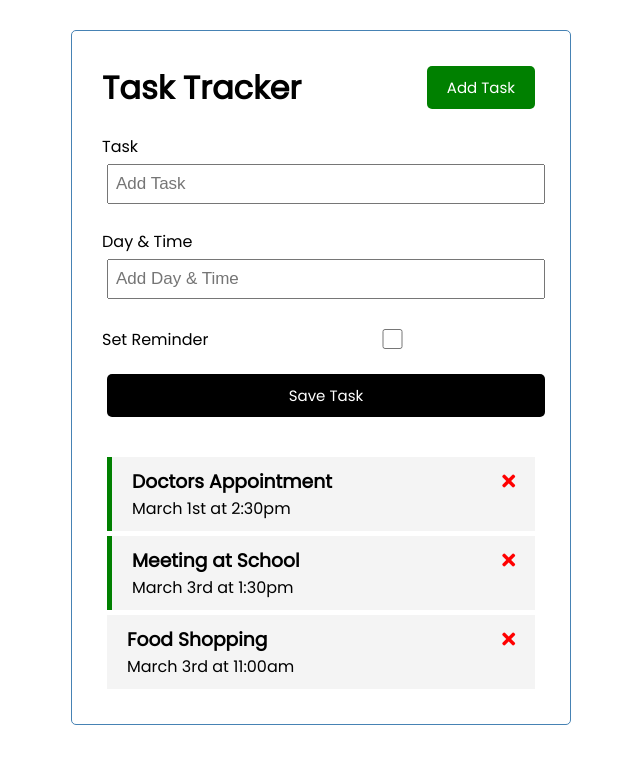
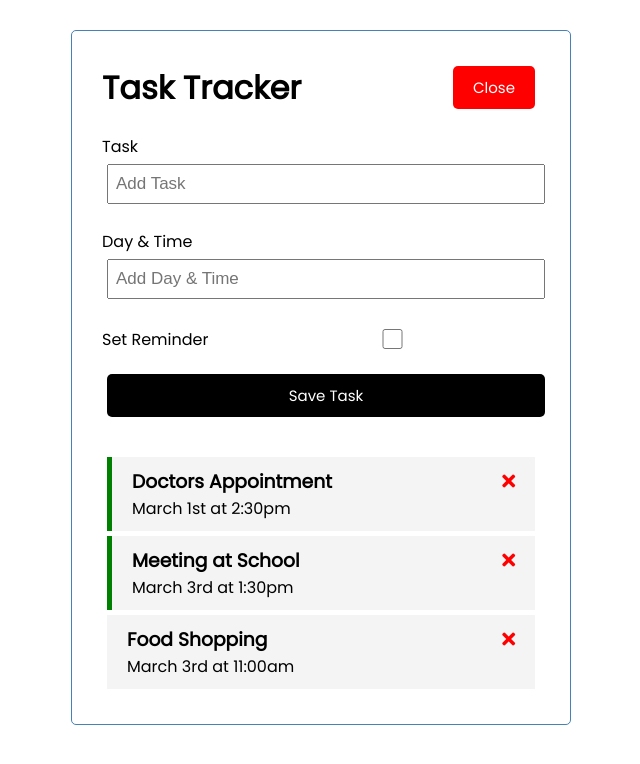
Before and after one commit to gabe-pagotti/task-tracker, a Vue app: page / in a window 1280 px wide. Both pictures are taken after a click on the button "Add Task". Shown: the top 764 px of the page, without its empty margins (319-959 px from the left). Built offline with nearby package versions, Linux system fonts and the light colour scheme.

Commit message:
feat: Adicionando toggle no formulário de adicionar task

```diff
--- a/src/App.vue
+++ b/src/App.vue
@@ -1,7 +1,9 @@
 <template>
     <div class="container">
-        <Header title="Task Tracker"/>
-        <AddTask @add-task="addTask" />
+        <Header @toggle-add-task="toggleAddTask" title="Task Tracker" :showAddTask="showAddTask"/>
+        <div v-show="showAddTask">
+            <AddTask @add-task="addTask" />
+        </div>
         <Tasks @toggle-reminder="toggleReminder" @delete-task="deleteTask" :tasks="tasks"/>
     </div>
 </template>
@@ -20,7 +22,8 @@ export default {
     },
     data() {
         return {
-            tasks: []
+            tasks: [],
+            showAddTask: false,
         }
     },
     methods: {
@@ -33,6 +36,9 @@ export default {
         },
         toggleReminder(id) {
             this.tasks = this.tasks.map((task) => task.id === id ? {...task, reminder: !task.reminder} : task);
+        },
+        toggleAddTask(id) {
+            this.showAddTask = ! this.showAddTask;
         },
         addTask(task) {
 
--- a/src/components/Button.vue
+++ b/src/components/Button.vue
@@ -1,5 +1,5 @@
 <template>
-    <button @click="onClick()" class="btn" :style="{background: color}">{{ text }}</button>
+    <button @click="$emit('btn-click')" class="btn" :style="{background: color}">{{ text }}</button>
 </template>
 
 <script>
@@ -9,10 +9,6 @@ export default {
         text: String,
         color: String,
     },
-    methods: {
-        onClick() {
-            console.log('click');
-        }
-    }
+    emits: ['btn-click']
 }
 </script>
--- a/src/components/Header.vue
+++ b/src/components/Header.vue
@@ -1,7 +1,7 @@
 <template>
     <header>
         <h1>{{ title }}</h1>
-        <Button text="Add Task" color="green" />
+        <Button @btn-click="$emit('toggle-add-task')" :text="showAddTask ? 'Close' : 'Add Task'" :color="showAddTask ? 'red' : 'green'" />
     </header>
 </template>
 
@@ -11,10 +11,12 @@ export default {
     name: 'Header',
     props: {
         title: String,
+        showAddTask: Boolean,
     },
     components: {
         Button,
-    }
+    },
+    emits: ['toggle-add-task',]
 }
 
 </script>
```
